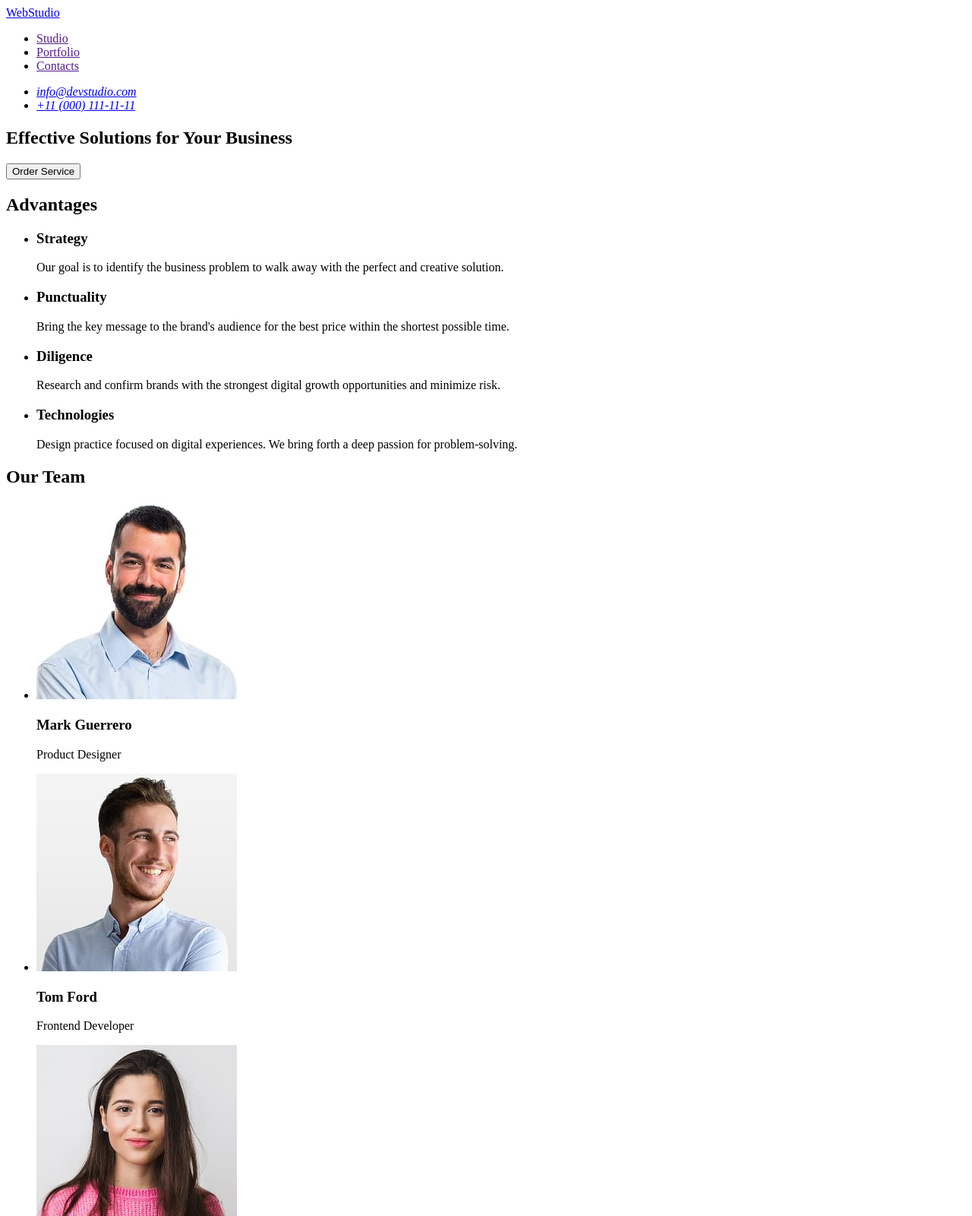
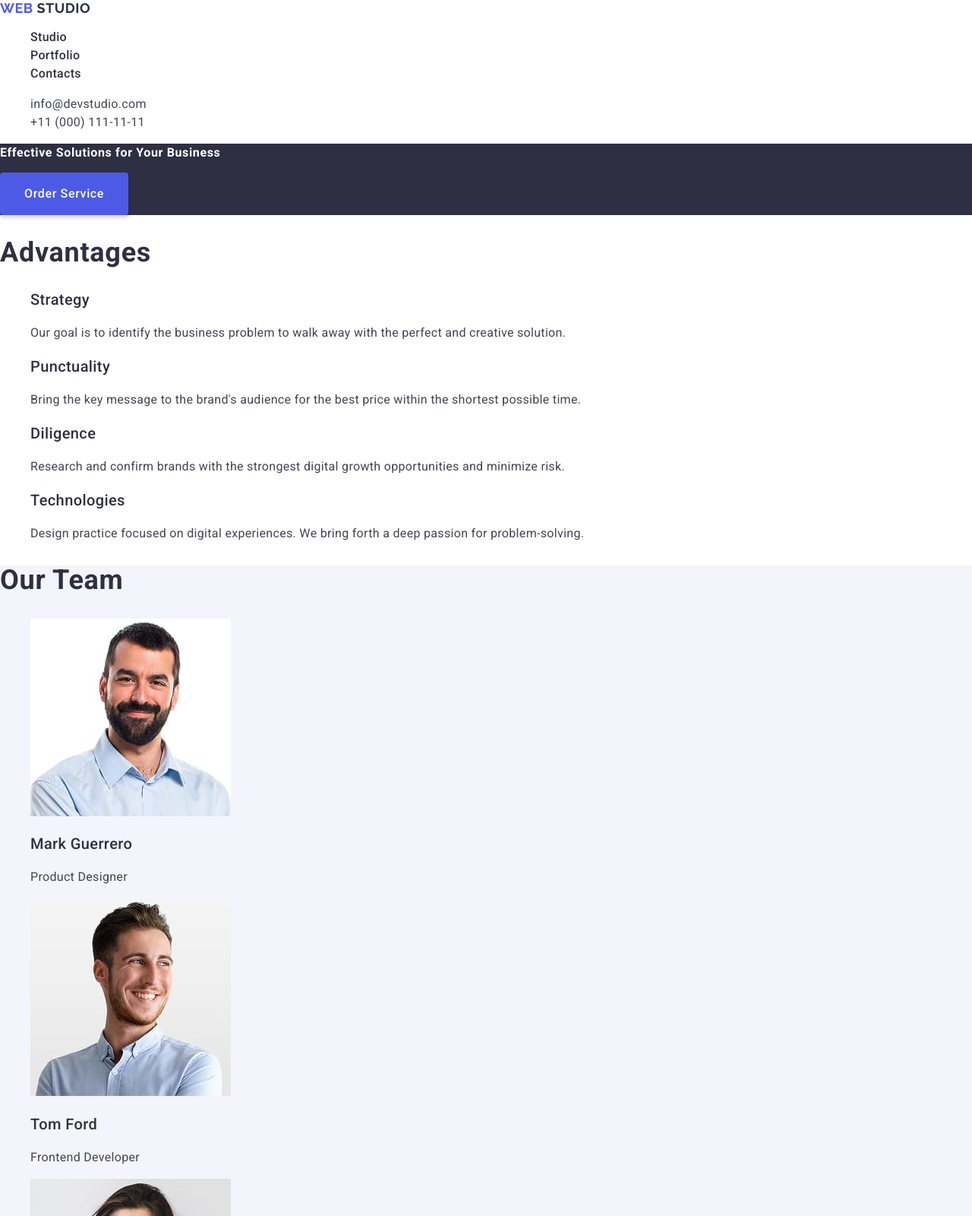
Before and after one commit to DariaVo28/goit-markup-hw-02, a plain HTML site: page index.html in a window 1280 px wide. Shown: the top 1600 px of the page at 76% size. Drawn offline with nearby package versions, Linux system fonts and the light colour scheme.

Commit message:
add styles

```diff
--- /dev/null
+++ b/css/slyles.css
@@ -0,0 +1,161 @@
+/* font-family: "Raleway",sans-serif;
+c */
+
+body {
+font-family: "Roboto", sans-serif;
+color: #434455;
+background-color:#fff;
+}
+
+ul, ol {
+list-style-type:none;
+}
+
+a {
+text-decoration: none;
+}
+
+.logo {
+font-family: "Raleway", sans-serif;
+    font-weight: 700;
+    font-size: 18px;
+    line-height: 1.17;
+    letter-spacing: 0.03em;
+    text-transform: uppercase;
+    color: #4d5ae5;
+}
+
+.header-logo .logo-part {
+color: #2e2f42;
+}
+
+.header-logo {
+    margin-right: 76px;
+}
+.nav-link {
+font-weight: 500;
+    font-size: 16px;
+    line-height: 1.5;
+    letter-spacing: 0.02em;
+    color: #2e2f42;
+}
+
+.contacts {
+    font-style:normal
+}
+
+.contacts-link {
+    font-size: 16px;
+    line-height: 1.5;
+    letter-spacing: 0.02em;
+    color: #434455;
+}
+
+.nav-link:hover,
+.nav-link:focus,
+.contacts-link:hover,
+.contacts-link:focus {
+color: #404bbf;
+}
+
+
+
+.hero-title {
+    font-size: 16px;
+    line-height: 1.5;
+    letter-spacing: 0.04em;
+    color: #fff;
+}
+
+.hero-btn {
+    padding: 16px 32px;
+    min-width: 169px;
+    height: 56px;
+    border-radius: 4px;
+    border: none;
+    background-color: #4d5ae5;
+    box-shadow: 0px 4px 4px rgba(0, 0, 0, 0.15);
+    font-weight: 500;
+    font-size: 16px;
+    line-height: 1.5;
+    letter-spacing: 0.04em;
+    color: #ffffff;
+    cursor: pointer;
+}
+
+.hero-btn:hover,
+.hero-btn:focus {
+    background-color: #404bbf;
+}
+
+.hero {
+    background-color: #2e2f42;
+}
+
+
+.section-title {
+    font-size: 36px;
+    line-height: 1.11;
+    letter-spacing: 0.02em;
+    text-transform: capitalize;
+    color: #2e2f42;
+}
+
+.advantages-subtitle,
+.team-name,
+.portfolio-name {
+    font-weight: 500;
+    font-size: 20px;
+    line-height: 1.2;
+    letter-spacing: 0.02em;
+    color: #2e2f42;
+}
+
+.advantages-text,
+.team-role,
+.portfolio-type,
+.footer-text {
+    font-size: 16px;
+    line-height: 1.5;
+    letter-spacing: 0.02em;
+    color: #434455;
+}
+
+.team {
+    background-color: #f4f4fd;
+}
+
+
+
+
+
+
+.footer-logo .logo-part {
+    color: #f4f4fd;
+}
+
+.footer-logo {
+    margin-bottom: 16px;
+}
+
+.footer-text {
+    color:#f4f4fd
+}
+
+
+
+
+
+
+
+
+
+
+
+
+
+
+
+.page-footer {
+background-color:#2e2f42 ;
+}
--- a/index.html
+++ b/index.html
@@ -4,59 +4,93 @@
     <meta charset="UTF-8" />
     <meta name="viewport" content="width=device-width, initial-scale=1.0" />
     <title>Web Studio</title>
+
+    <link
+      rel="stylesheet"
+      href="https://cdnjs.cloudflare.com/ajax/libs/modern-normalize/3.0.1/modern-normalize.min.css"
+      integrity="sha512-q6WgHqiHlKyOqslT/lgBgodhd03Wp4BEqKeW6nNtlOY4quzyG3VoQKFrieaCeSnuVseNKRGpGeDU3qPmabCANg=="
+      crossorigin="anonymous"
+      referrerpolicy="no-referrer"
+    />
+
+    <link rel="preconnect" href="https://fonts.googleapis.com" />
+    <link rel="preconnect" href="https://fonts.gstatic.com" crossorigin />
+    <link
+      href="https://fonts.googleapis.com/css2?family=Raleway:wght@700&family=Roboto:wght@400;500;700&display=swap"
+      rel="stylesheet"
+    />
+
+    <link rel="stylesheet" href="./css/slyles.css" />
   </head>
+
   <body>
-    <header>
-      <nav>
-        <a href="./index.html">WebStudio</a>
-        <ul>
-          <li><a href="">Studio</a></li>
-          <li><a href="">Portfolio</a></li>
-          <li><a href="">Contacts</a></li>
+    <header class="page-header">
+      <nav class="header-nav">
+        <a class="logo header-logo" href="./index.html"
+          >Web <span class="logo-part">Studio</span></a
+        >
+        <ul class="nav-list">
+          <li class="nav-item">
+            <a class="nav-link" href="./index.html">Studio</a>
+          </li>
+          <li class="nav-item"><a class="nav-link" href="">Portfolio</a></li>
+          <li class="nav-item"><a class="nav-link" href="">Contacts</a></li>
         </ul>
       </nav>
 
-      <address>
-        <ul>
-          <li><a href="mailto:info@devstudio.com">info@devstudio.com</a></li>
-          <li><a href="tel:+110001111111">+11 (000) 111-11-11</a></li>
+      <address class="contacts">
+        <ul class="contacts-list">
+          <li class="contacts-item">
+            <a class="contacts-link" href="mailto:info@devstudio.com"
+              >info@devstudio.com</a
+            >
+          </li>
+          <li class="contacts-item">
+            <a class="contacts-link" href="tel:+110001111111"
+              >+11 (000) 111-11-11</a
+            >
+          </li>
         </ul>
       </address>
     </header>
 
     <main>
-      <section>
-        <h1>Effective Solutions for Your Business</h1>
-        <button type="button">Order Service</button>
+      <section class="hero">
+        <h1 class="hero-title">Effective Solutions for Your Business</h1>
+        <button type="button" class="hero-btn">Order Service</button>
       </section>
 
-      <section>
-        <h2>Advantages</h2>
-        <ul>
-          <li>
-            <h3>Strategy</h3>
-            <p>
+      <section class="advantages">
+        <h2 class="section-title advantages-title">Advantages</h2>
+
+        <ul class="advantages-list">
+          <li class="advantages-item">
+            <h3 class="advantages-subtitle">Strategy</h3>
+            <p class="advantages-text">
               Our goal is to identify the business problem to walk away with the
               perfect and creative solution.
             </p>
           </li>
-          <li>
-            <h3>Punctuality</h3>
-            <p>
+
+          <li class="advantages-item">
+            <h3 class="advantages-subtitle">Punctuality</h3>
+            <p class="advantages-text">
               Bring the key message to the brand's audience for the best price
               within the shortest possible time.
             </p>
           </li>
-          <li>
-            <h3>Diligence</h3>
-            <p>
+
+          <li class="advantages-item">
+            <h3 class="advantages-subtitle">Diligence</h3>
+            <p class="advantages-text">
               Research and confirm brands with the strongest digital growth
               opportunities and minimize risk.
             </p>
           </li>
-          <li>
-            <h3>Technologies</h3>
-            <p>
+
+          <li class="advantages-item">
+            <h3 class="advantages-subtitle">Technologies</h3>
+            <p class="advantages-text">
               Design practice focused on digital experiences. We bring forth a
               deep passion for problem-solving.
             </p>
@@ -64,56 +98,134 @@
         </ul>
       </section>
 
-      <section>
-        <h2>Our Team</h2>
-        <ul>
-          <li>
+      <section class="team">
+        <h2 class="section-title team-title">Our Team</h2>
+
+        <ul class="team-list">
+          <li class="team-item">
             <img
               src="./images/team1.jpg"
               alt="Mark Guerrero Photo"
               width="264"
               height="260"
             />
-            <h3>Mark Guerrero</h3>
-            <p>Product Designer</p>
+            <h3 class="team-name">Mark Guerrero</h3>
+            <p class="team-role">Product Designer</p>
           </li>
-          <li>
+
+          <li class="team-item">
             <img
               src="./images/team2.jpg"
               alt="Tom Ford Photo"
               width="264"
               height="260"
             />
-            <h3>Tom Ford</h3>
-            <p>Frontend Developer</p>
+            <h3 class="team-name">Tom Ford</h3>
+            <p class="team-role">Frontend Developer</p>
           </li>
-          <li>
+
+          <li class="team-item">
             <img
               src="./images/team3.jpg"
               alt="Camila Garcia Photo"
               width="264"
               height="260"
             />
-            <h3>Camila Garcia</h3>
-            <p>Marketing</p>
+            <h3 class="team-name">Camila Garcia</h3>
+            <p class="team-role">Marketing</p>
           </li>
-          <li>
+
+          <li class="team-item">
             <img
               src="./images/team4.jpg"
               alt="Daniel Wilson Photo"
               width="264"
               height="260"
             />
-            <h3>Daniel Wilson</h3>
-            <p>UI Designer</p>
+            <h3 class="team-name">Daniel Wilson</h3>
+            <p class="team-role">UI Designer</p>
+          </li>
+        </ul>
+      </section>
+
+      <section class="portfolio">
+        <h2 class="section-title portfolio-title">Our Portfolio</h2>
+
+        <ul class="portfolio-list">
+          <li class="portfolio-item">
+            <img
+              src="./images/img 5.jpg"
+              alt="Banking App"
+              width="360"
+              height="300"
+            />
+            <h3 class="portfolio-name">Banking App</h3>
+            <p class="portfolio-type">App</p>
+          </li>
+
+          <li class="portfolio-item">
+            <img
+              src="./images/img 6.jpg"
+              alt="Cashless Payment"
+              width="360"
+              height="300"
+            />
+            <h3 class="portfolio-name">Cashless Payment</h3>
+            <p class="portfolio-type">Marketing</p>
+          </li>
+
+          <li class="portfolio-item">
+            <img
+              src="./images/img 7.jpg"
+              alt="Meditation App"
+              width="360"
+              height="300"
+            />
+            <h3 class="portfolio-name">Meditation App</h3>
+            <p class="portfolio-type">App</p>
+          </li>
+
+          <li class="portfolio-item">
+            <img
+              src="./images/img 8.jpg"
+              alt="Taxi Service"
+              width="360"
+              height="300"
+            />
+            <h3 class="portfolio-name">Taxi Service</h3>
+            <p class="portfolio-type">Marketing</p>
+          </li>
+
+          <li class="portfolio-item">
+            <img
+              src="./images/img 9.jpg"
+              alt="Screen Illustrations"
+              width="360"
+              height="300"
+            />
+            <h3 class="portfolio-name">Screen Illustrations</h3>
+            <p class="portfolio-type">Design</p>
+          </li>
+
+          <li class="portfolio-item">
+            <img
+              src="./images/img 10.jpg"
+              alt="Online Courses"
+              width="360"
+              height="300"
+            />
+            <h3 class="portfolio-name">Online Courses</h3>
+            <p class="portfolio-type">Marketing</p>
           </li>
         </ul>
       </section>
     </main>
 
-    <footer>
-      <a href="./index.html">WebStudio</a>
-      <p>
+    <footer class="page-footer">
+      <a class="logo footer-logo" href="./index.html"
+        >Web<span class="logo-part">Studio</span></a
+      >
+      <p class="footer-text">
         Increase the flow of customers and sales for your business with digital
         marketing & growth solutions.
       </p>
```
Also changed, not shown: images/img 10.jpg (added), images/img 5.jpg (added), images/img 6.jpg (added), images/img 7.jpg (added), images/img 8.jpg (added), images/img 9.jpg (added).
